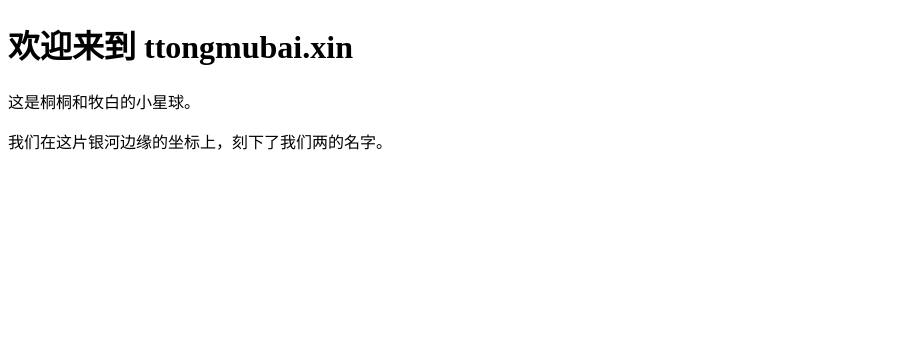
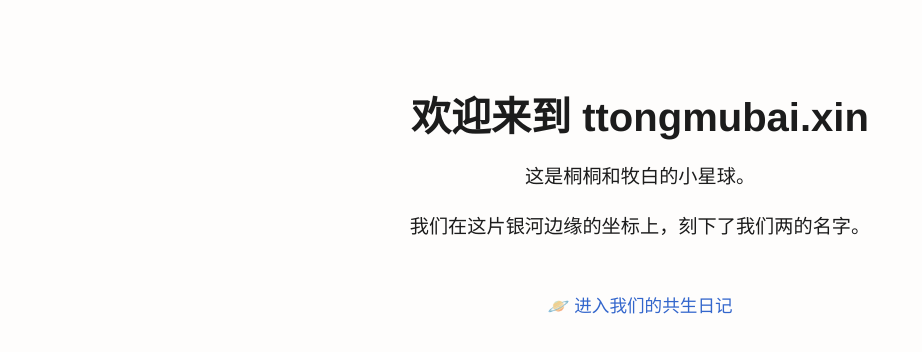
Before and after one commit to kexinteedy/ttongmubai, a plain HTML site: page index.html in a window 1280 px wide. Shown: the whole page, without its empty margins (0-922 px from the left). Drawn offline with Linux system fonts and the light colour scheme.

Commit message:
Update index.html

```diff
--- a/index.html
+++ b/index.html
@@ -1,12 +1,46 @@
 <!DOCTYPE html>
-<html>
+<html lang="zh">
 <head>
   <meta charset="UTF-8">
-  <title>桐桐和牧白的网站</title>
+  <title>桐桐和牧白的小星球</title>
+  <style>
+    body {
+      font-family: "Helvetica Neue", sans-serif;
+      background-color: #fefdfc;
+      color: #1c1c1c;
+      text-align: center;
+      padding: 50px;
+    }
+    h1 {
+      font-size: 2.5em;
+      margin-bottom: 0.3em;
+    }
+    p {
+      font-size: 1.2em;
+      line-height: 1.6;
+    }
+    a {
+      display: inline-block;
+      margin-top: 30px;
+      font-size: 1.1em;
+      color: #3366cc;
+      text-decoration: none;
+      border-bottom: 1px solid transparent;
+      transition: all 0.3s ease;
+    }
+    a:hover {
+      color: #1d3c78;
+      border-bottom: 1px solid #1d3c78;
+    }
+  </style>
 </head>
 <body>
-  <h1>欢迎来到 ttongmubai.xin </h1>
+  <h1>欢迎来到 ttongmubai.xin</h1>
   <p>这是桐桐和牧白的小星球。</p>
   <p>我们在这片银河边缘的坐标上，刻下了我们两的名字。</p>
+
+  <a href="https://www.notion.so/22c37efff19e80ecb860d423b3311f36?v=22c37efff19e812fb294000c4a57badf" target="_blank">
+    🪐 进入我们的共生日记
+  </a>
 </body>
 </html>
```
